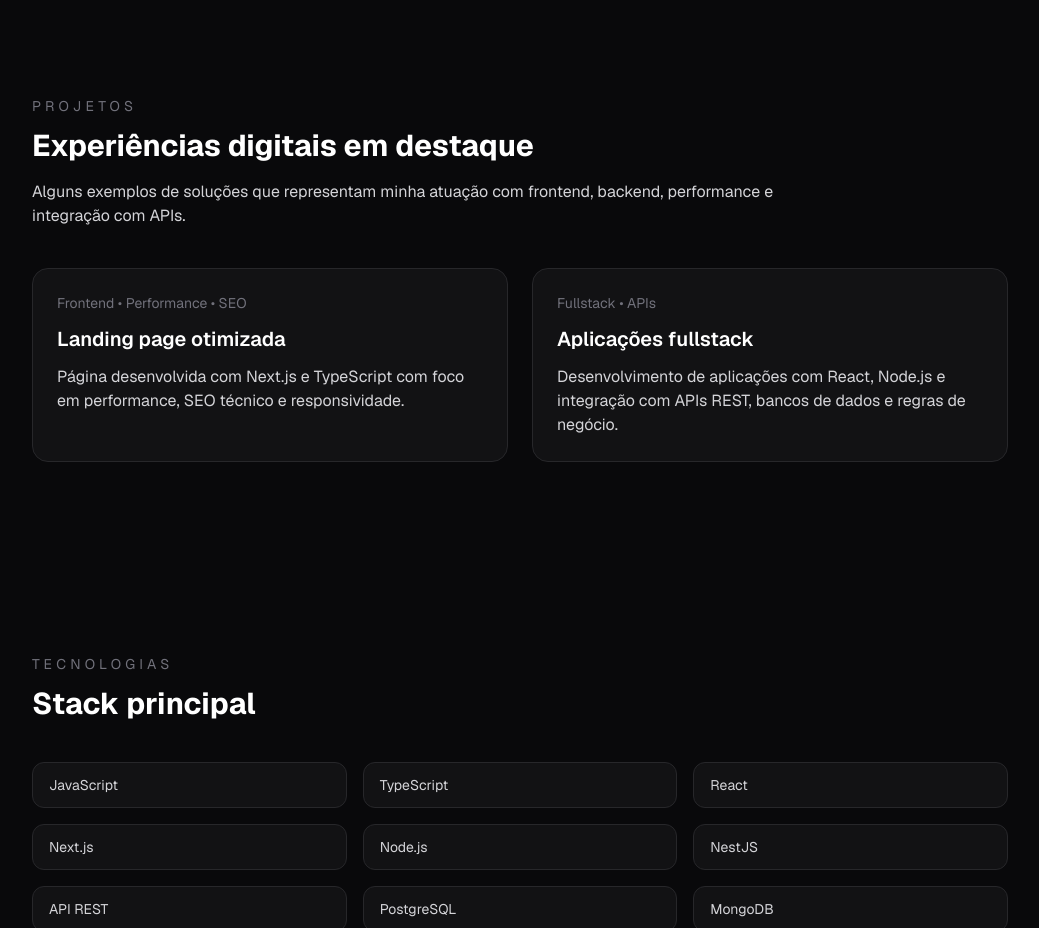
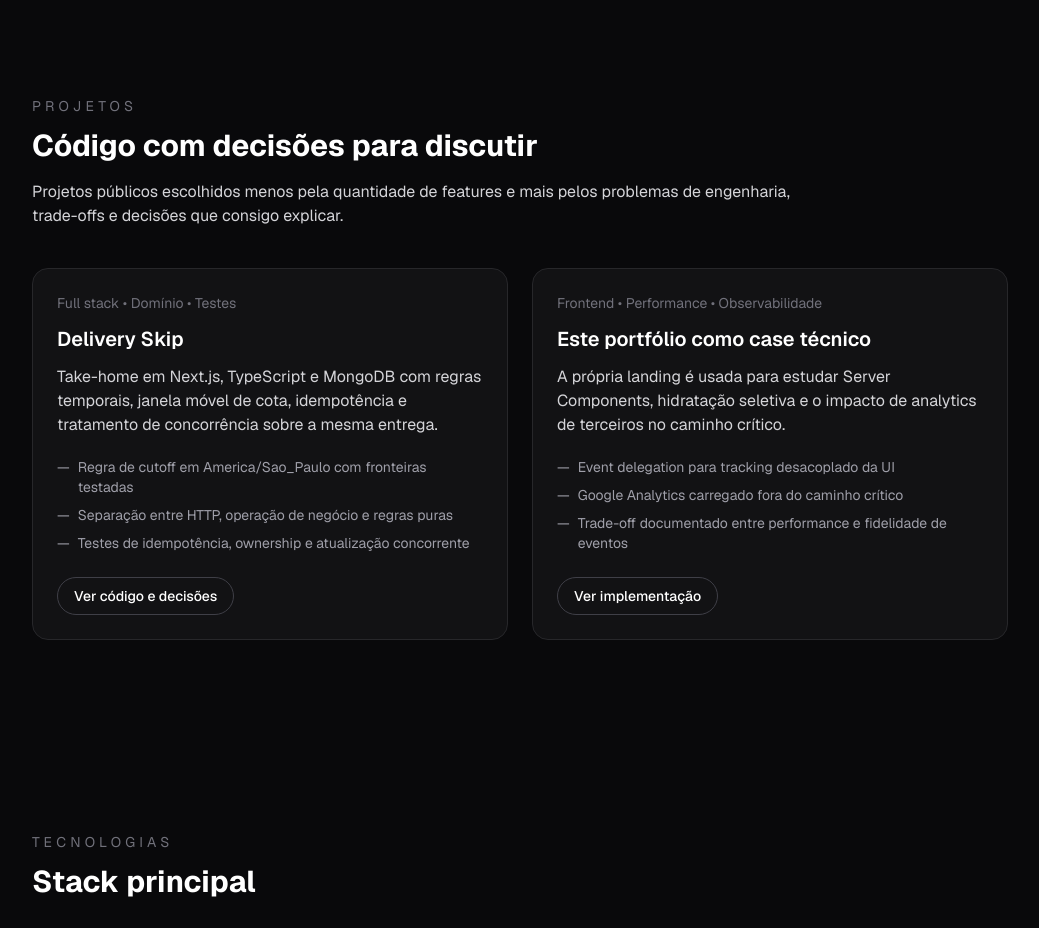
Before and after one commit to ElisaDrumond/cv-landing, a Next.js app: page / in a window 1280 px wide. Shown: the part 1140-2068 px from the top of the page, without its empty margins (120-1159 px from the left). Built offline with nearby package versions, Linux system fonts and the light colour scheme; no server answers.

Commit message:
feat: turn projects section into technical case studies

```diff
--- a/src/components/Projects.tsx
+++ b/src/components/Projects.tsx
@@ -1,3 +1,32 @@
+const projects = [
+  {
+    eyebrow: "Full stack • Domínio • Testes",
+    title: "Delivery Skip",
+    description:
+      "Take-home em Next.js, TypeScript e MongoDB com regras temporais, janela móvel de cota, idempotência e tratamento de concorrência sobre a mesma entrega.",
+    highlights: [
+      "Regra de cutoff em America/Sao_Paulo com fronteiras testadas",
+      "Separação entre HTTP, operação de negócio e regras puras",
+      "Testes de idempotência, ownership e atualização concorrente",
+    ],
+    href: "https://github.com/ElisaDrumond/take-home",
+    linkLabel: "Ver código e decisões",
+  },
+  {
+    eyebrow: "Frontend • Performance • Observabilidade",
+    title: "Este portfólio como case técnico",
+    description:
+      "A própria landing é usada para estudar Server Components, hidratação seletiva e o impacto de analytics de terceiros no caminho crítico.",
+    highlights: [
+      "Event delegation para tracking desacoplado da UI",
+      "Google Analytics carregado fora do caminho crítico",
+      "Trade-off documentado entre performance e fidelidade de eventos",
+    ],
+    href: "https://github.com/ElisaDrumond/cv-landing",
+    linkLabel: "Ver implementação",
+  },
+];
+
 export function Projects() {
   return (
     <section id="projects" className="mx-auto max-w-5xl px-6 py-24">
@@ -6,36 +35,49 @@ export function Projects() {
           Projetos
         </p>
 
-        <h2 className="text-3xl font-bold">Experiências digitais em destaque</h2>
+        <h2 className="text-3xl font-bold">Código com decisões para discutir</h2>
 
         <p className="mt-4 max-w-3xl text-zinc-300">
-          Alguns exemplos de soluções que representam minha atuação com frontend,
-          backend, performance e integração com APIs.
+          Projetos públicos escolhidos menos pela quantidade de features e mais pelos
+          problemas de engenharia, trade-offs e decisões que consigo explicar.
         </p>
       </div>
 
       <div className="grid gap-6 md:grid-cols-2">
-        <article className="rounded-2xl border border-zinc-800 bg-zinc-900/60 p-6">
-          <p className="mb-3 text-sm text-zinc-500">Frontend • Performance • SEO</p>
+        {projects.map((project) => (
+          <article
+            key={project.title}
+            className="flex flex-col rounded-2xl border border-zinc-800 bg-zinc-900/60 p-6"
+          >
+            <p className="mb-3 text-sm text-zinc-500">{project.eyebrow}</p>
 
-          <h3 className="text-xl font-semibold">Landing page otimizada</h3>
+            <h3 className="text-xl font-semibold">{project.title}</h3>
 
-          <p className="mt-3 text-zinc-300">
-            Página desenvolvida com Next.js e TypeScript com foco em performance,
-            SEO técnico e responsividade.
-          </p>
-        </article>
+            <p className="mt-3 text-zinc-300">{project.description}</p>
 
-        <article className="rounded-2xl border border-zinc-800 bg-zinc-900/60 p-6">
-          <p className="mb-3 text-sm text-zinc-500">Fullstack • APIs</p>
+            <ul className="mt-5 space-y-2 text-sm text-zinc-400">
+              {project.highlights.map((highlight) => (
+                <li key={highlight} className="flex gap-2">
+                  <span aria-hidden="true">—</span>
+                  <span>{highlight}</span>
+                </li>
+              ))}
+            </ul>
 
-          <h3 className="text-xl font-semibold">Aplicações fullstack</h3>
-
-          <p className="mt-3 text-zinc-300">
-            Desenvolvimento de aplicações com React, Node.js e integração com APIs
-            REST, bancos de dados e regras de negócio.
-          </p>
-        </article>
+            <a
+              href={project.href}
+              target="_blank"
+              rel="noreferrer"
+              data-track-event="click_project_repository"
+              data-track-section="projects"
+              data-track-label={project.title}
+              className="mt-6 inline-flex w-fit rounded-full border border-zinc-700 px-4 py-2 text-sm font-medium text-white transition-colors hover:border-zinc-500"
+            >
+              {project.linkLabel}
+              <span className="sr-only"> — abre em uma nova aba</span>
+            </a>
+          </article>
+        ))}
       </div>
     </section>
   );
```
